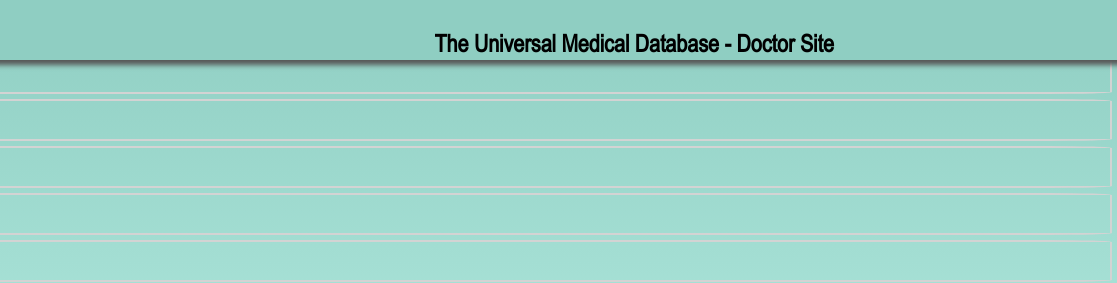
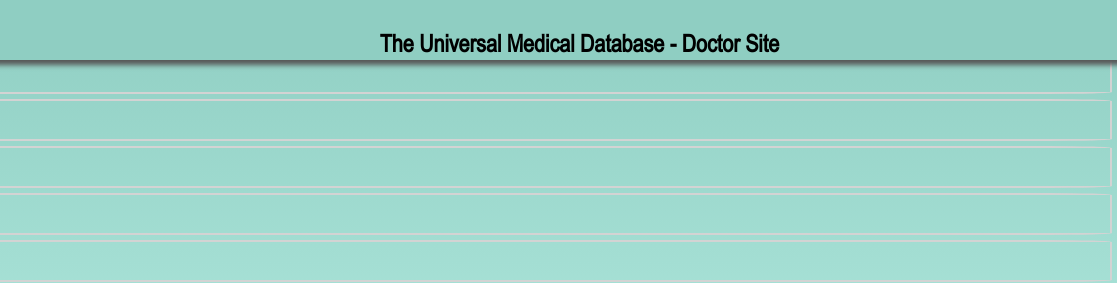
Before and after one commit to Qunine/qunine.github.io, a plain HTML site: page doctor.html in a window 1280 px wide. Shown: the top 283 px of the page, 163-1280 px from the left. Drawn offline with Linux system fonts and the light colour scheme.

Commit message:
more edit

```diff
--- a/doctor.html
+++ b/doctor.html
@@ -40,7 +40,7 @@
 
 <body>
     <div id='head-div' class='header' style="width: 100%">
-        <h2 class='header'><img src='images/logo.png' class='logo'>qUNIne <span style="opacity:0;">cantseemelol_____________________________</span>The Universal
+        <h2 class='header'><img src='images/logo.png' class='logo'>qUNIne <span style="opacity:0;">cantseemelol________________________</span>The Universal
             Medical Database - Doctor Site</h2>
     </div>
 
```
Also changed, not shown: patient.html (+1 -1 lines).
